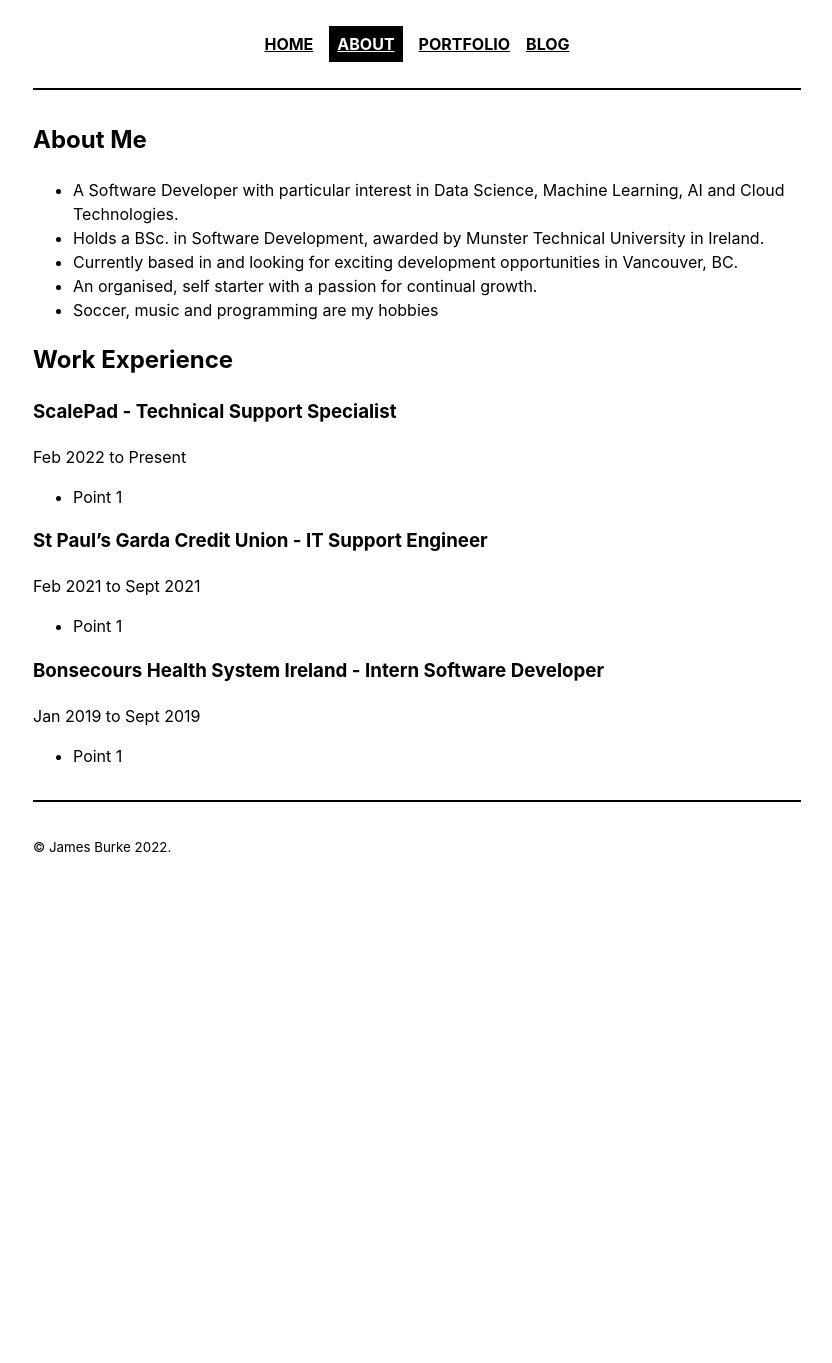
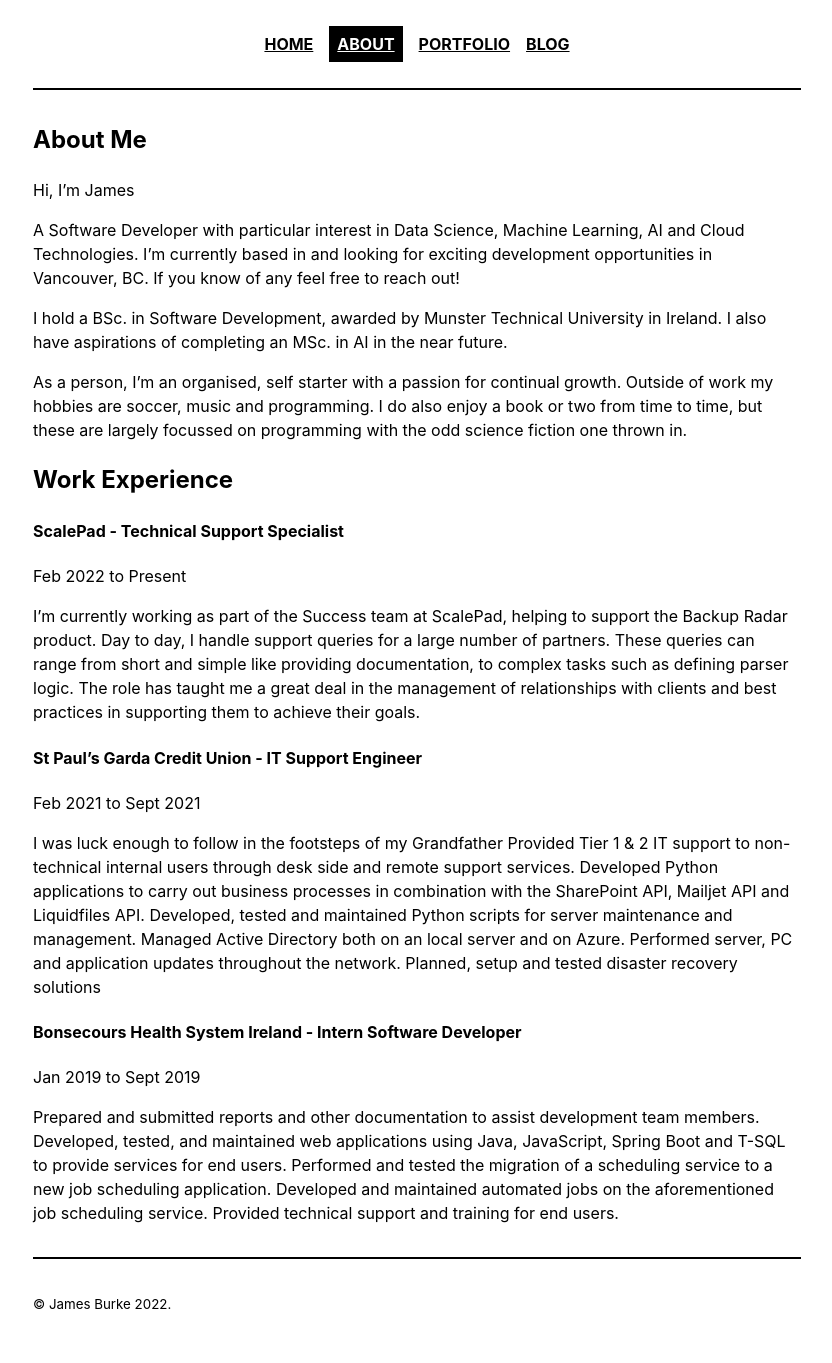
Before and after one commit to jburke234/jburke234.github.io, a Jekyll site: the page built from _pages/about.md, in a window 1280 px wide. Shown: the whole page, without its empty margins (223-1055 px from the left). Built offline with Jekyll 4.4.1, drawn with Linux system fonts in a browser that asks for light colours; before the commit the page ends 906 px from its top, so only the background shows below that.

Commit message:
fixing about page

```diff
--- a/_config.yml
+++ b/_config.yml
@@ -2,7 +2,8 @@ site: James Burke
 url: https://jamesburke.dev/
 title: James Burke
 description: Portfolio and Blog belonging to James Burke
-welcome: Hi, I'm James /n Welcome to my website
+welcome: Hi, I'm James and welcome to my website
+construction: Hi, this site is currently under construction. Please check back at a later date to view the finished product
 
 permalink: pretty
 
--- a/_pages/about.md
+++ b/_pages/about.md
@@ -5,28 +5,41 @@ title: About
 
 ## About Me
 
-- A Software Developer with particular interest in Data Science, Machine Learning, AI and Cloud Technologies.
-- Holds a BSc. in Software Development, awarded by Munster Technical University in Ireland.
-- Currently based in and looking for exciting development opportunities in Vancouver, BC.
-- An organised, self starter with a passion for continual growth.
-- Soccer, music and programming are my hobbies
+Hi, I'm James
+
+A Software Developer with particular interest in Data Science, Machine Learning, AI and Cloud Technologies. I'm currently based in and looking for exciting development opportunities in Vancouver, BC. If you know of any feel free to reach out!
+
+I hold a BSc. in Software Development, awarded by Munster Technical University in Ireland. I also have aspirations of completing an MSc. in AI in the near future.
+
+As a person, I'm an organised, self starter with a passion for continual growth. Outside of work my hobbies are soccer, music and programming. I do also enjoy a book or two from time to time, but these are largely focussed on programming with the odd science fiction one thrown in.
 
 ## Work Experience
 
-### ScalePad - Technical Support Specialist
+#### ScalePad - Technical Support Specialist
 
 Feb 2022 to Present
 
-- Point 1
+I'm currently working as part of the Success team at ScalePad, helping to support the Backup Radar product.
+Day to day, I handle support queries for a large number of partners. These queries can range from short and simple like providing documentation, to complex tasks such as defining parser logic. The role has taught me a great deal in the management of relationships with clients and best practices in supporting them to achieve their goals.
 
-### St Paul's Garda Credit Union - IT Support Engineer
+#### St Paul's Garda Credit Union - IT Support Engineer
 
 Feb 2021 to Sept 2021
 
-- Point 1
+I was luck enough to follow in the footsteps of my Grandfather
+Provided Tier 1 & 2 IT support to non-technical internal users through desk side and remote support services.
+Developed Python applications to carry out business processes in combination with the SharePoint API, Mailjet API and Liquidfiles API.
+Developed, tested and maintained Python scripts for server maintenance and management.
+Managed Active Directory both on an local server and on Azure.
+Performed server, PC and application updates throughout the network.
+Planned, setup and tested disaster recovery solutions
 
-### Bonsecours Health System Ireland - Intern Software Developer
+#### Bonsecours Health System Ireland - Intern Software Developer
 
 Jan 2019 to Sept 2019
 
-- Point 1
+Prepared and submitted reports and other documentation to assist development team members.
+Developed, tested, and maintained web applications using Java, JavaScript, Spring Boot and T-SQL to provide services for end users.
+Performed and tested the migration of a scheduling service to a new job scheduling application.
+Developed and maintained automated jobs on the aforementioned job scheduling service.
+Provided technical support and training for end users.
--- a/index.html
+++ b/index.html
@@ -4,5 +4,5 @@ title: Index
 ---
 
 <article class="post index" role="article">
-  <h1 class="post-title">{{ site.welcome }}</h1>
+  <h1 class="post-title">{{ site.construction }}</h1>
 </article>
```
